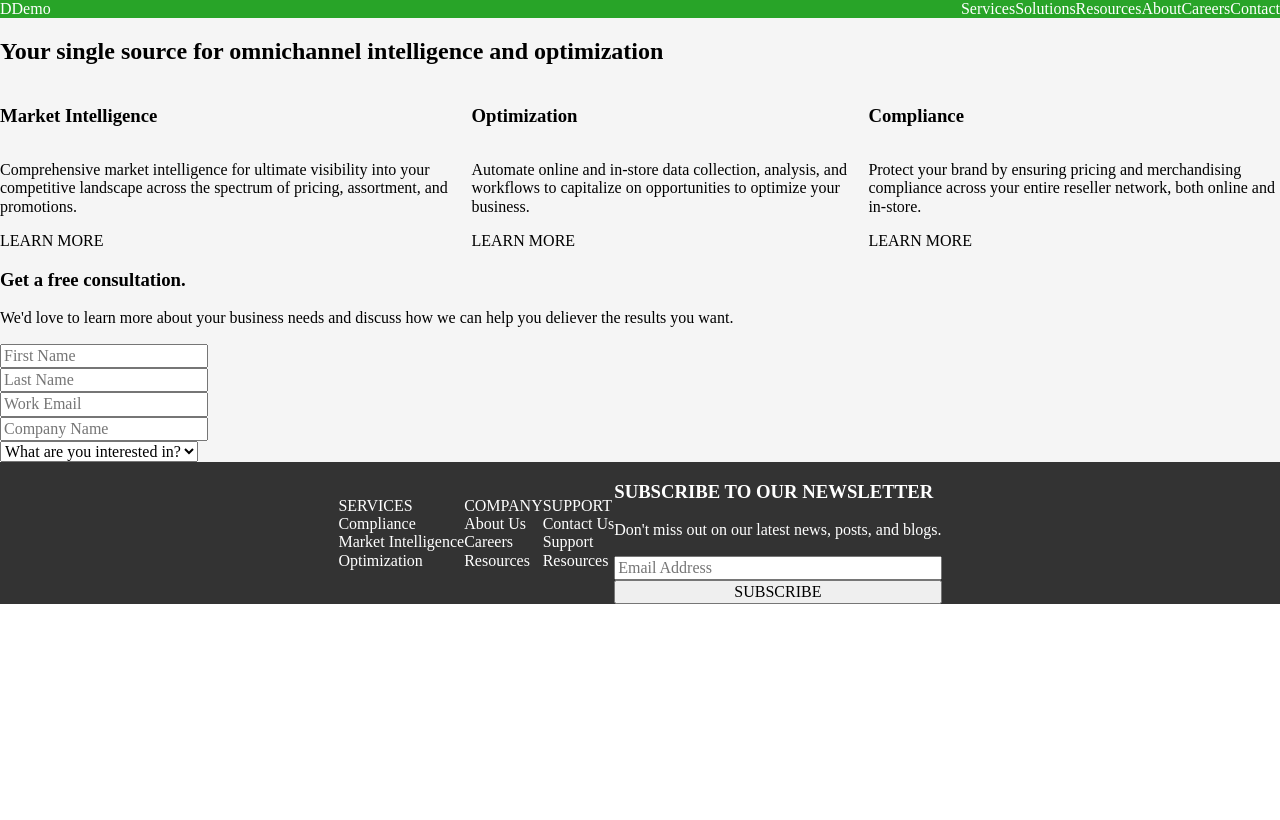
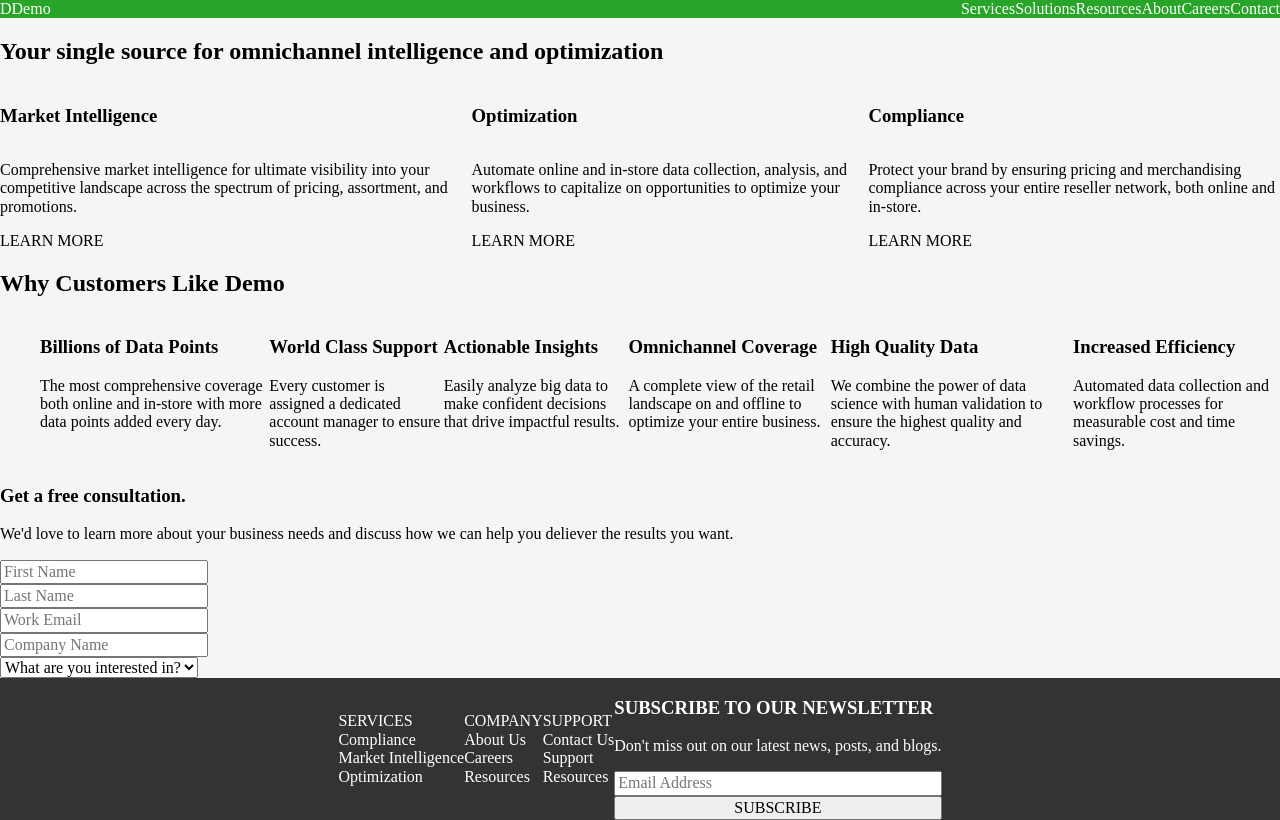
Before and after one commit to Vccentric/Responsive-Designs, a React app: page / in a window 1280 px wide. Built offline with nearby package versions, Linux system fonts and the light colour scheme.

Commit message:
1. Add 'CustomersLikesSection' component stub. 2. Change main CSS class for 'ServicesSection' component to CSS id.

```diff
--- a/src/design-1/components/App.js
+++ b/src/design-1/components/App.js
@@ -2,6 +2,7 @@ import React from "react";
 import Header from "./Header";
 import Footer from "./Footer";
 import ServicesSection from "./ServicesSection";
+import CustomersLikesSection from './CustomersLikesSection';
 import ConsultationForm from "./ConsultationForm";
 import "../css/styles.css";
 import "../../third-party-libraries/Normalize-8.0.1.css";
@@ -12,6 +13,7 @@ const App = () => {
         <div id="page-container">
             <Header />
             <ServicesSection />
+            <CustomersLikesSection />
             <ConsultationForm />
             <Footer />
         </div>
--- /dev/null
+++ b/src/design-1/components/CustomersLikesSection.js
@@ -0,0 +1,37 @@
+import React from "react";
+
+const CustomersLikesSection = () => {
+    return (
+        <div id="customers-likes-section">
+            <h2 className="title">Why Customers Like Demo</h2>
+            <ul className="container customers-likes-list">
+                <div className="customers-like">
+                    <h3>Billions of Data Points</h3>
+                    <p>The most comprehensive coverage both online and in-store with more data points added every day.</p>
+                </div>
+                <div className="customers-like">
+                    <h3>World Class Support</h3>
+                    <p>Every customer is assigned a dedicated account manager to ensure success.</p>
+                </div>
+                <div className="customers-like">
+                    <h3>Actionable Insights</h3>
+                    <p>Easily analyze big data to make confident decisions that drive impactful results.</p>
+                </div>
+                <div className="customers-like">
+                    <h3>Omnichannel Coverage</h3>
+                    <p>A complete view of the retail landscape on and offline to optimize your entire business.</p>
+                </div>
+                <div className="customers-like">
+                    <h3>High Quality Data</h3>
+                    <p>We combine the power of data science with human validation to ensure the highest quality and accuracy.</p>
+                </div>
+                <div className="customers-like">
+                    <h3>Increased Efficiency</h3>
+                    <p>Automated data collection and workflow processes for measurable cost and time savings.</p>
+                </div>
+            </ul>
+        </div>
+    );
+}
+
+export default CustomersLikesSection;
--- a/src/design-1/components/ServicesSection.js
+++ b/src/design-1/components/ServicesSection.js
@@ -3,7 +3,7 @@ import React from "react";
 // services section component
 const ServicesSection = () => {
     return (
-        <div className="services-section">
+        <div id="services-section">
             <h2 className="title">Your single source for omnichannel intelligence and optimization</h2>
             <div className="container row">
                 <div className="container column">
--- a/src/design-1/css/styles.css
+++ b/src/design-1/css/styles.css
@@ -59,6 +59,18 @@
     flex: 3;
 }
 
+/* ===== Services Section ===== */
+
+#services-section {
+
+}
+
+/* ===== Customers Likes Section ===== */
+
+#customers-likes-section {
+
+}
+
 /* ===== Consultation ===== */
 
 #consultation {
```
